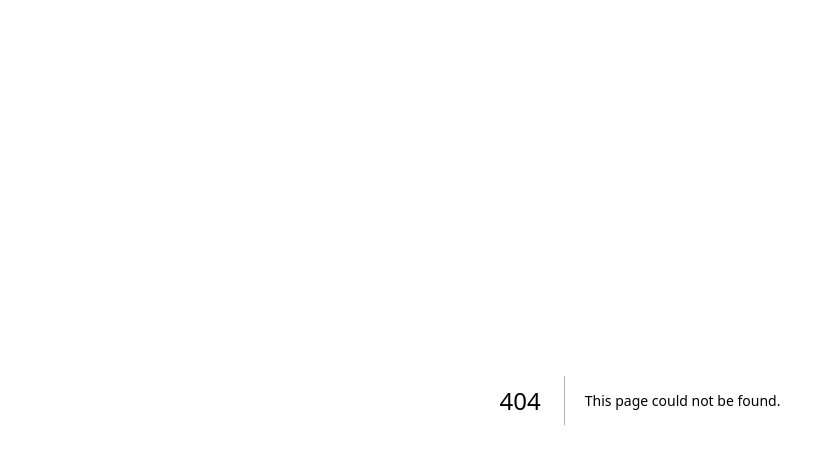
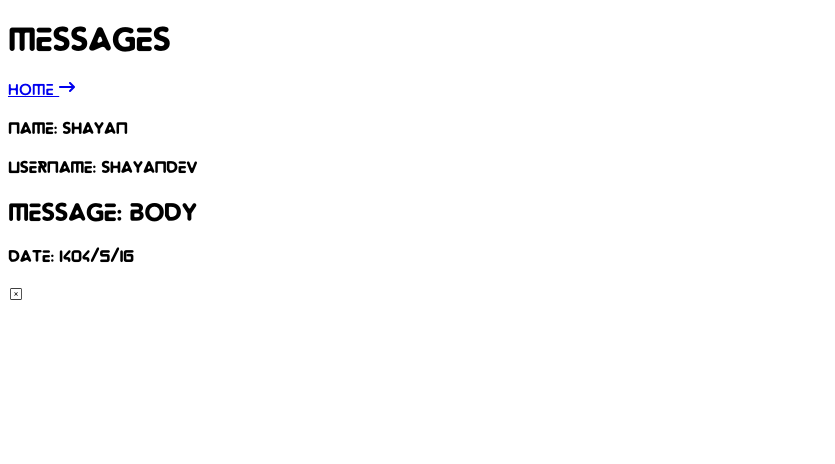
Before and after one commit to bug-hunte-r/portfolio, a Next.js app: page /messages in a window 1280 px wide. Before the commit this address had no page. Shown: the top 464 px of the page, without its empty margins (0-835 px from the left). Built offline with nearby package versions, Linux system fonts and the light colour scheme.

Commit message:
develop html templates for messages page

```diff
--- /dev/null
+++ b/app/messages/page.js
@@ -0,0 +1,29 @@
+import messages from '../../styles/messages/messages.css'
+import media from '../../styles/messages/mediaMessages.css'
+import Link from 'next/link'
+import { FaArrowRightLong } from "react-icons/fa6";
+import { CiSquareRemove } from "react-icons/ci";
+
+function page() {
+    return (
+        <div className='container'>
+            <div className='container-messages'>
+                <div className='container-link-and-title-messages'>
+                    <h1 className='title-messages'>Messages</h1>
+                    <Link href={'/'} className='link-to-home-messages'>Home <FaArrowRightLong className='icon-go-home-messages' /></Link>
+                </div>
+
+                <div className='messages-box'>
+                    <h4 className='user-name'><span className='titles-box'>Name</span>: Shayan</h4>
+                    <h4 className='username-user'><span className='titles-box'>Username</span>: shayanDEV</h4>
+                    <h2 className='message-body'><span className='titles-box'>Message</span>: Body</h2>
+                    <h4 className='date-message'><span className='titles-box'>Date</span>: 1404/5/16</h4>
+                    <CiSquareRemove className='icon-remove-messagee' />
+                </div>
+
+            </div>
+        </div>
+    )
+}
+
+export default page
```
Also changed, not shown: styles/messages/mediaMessages.css (added), styles/messages/messages.css (added).
